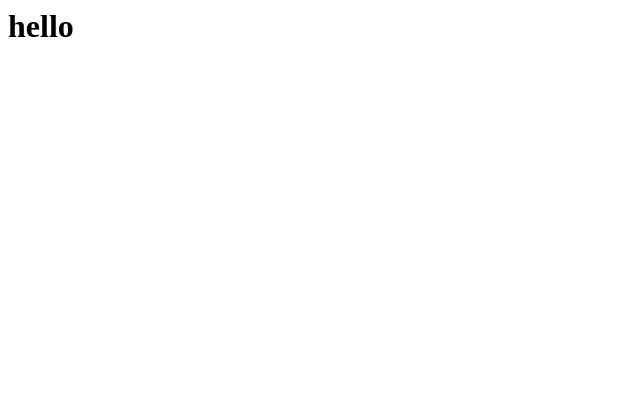
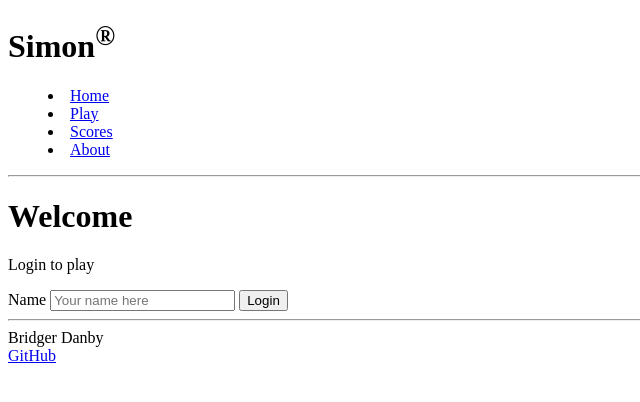
Before and after one commit to bridgerdanby/simon, a plain HTML site: page index.html in a window 1280 px wide. Shown: the whole page, without its empty margins (0-640 px from the left). Drawn offline with Linux system fonts and the light colour scheme.

Commit message:
finished index.html

```diff
--- a/index.html
+++ b/index.html
@@ -1 +1,42 @@
-<h1>hello</h1>
+<!DOCTYPE html>
+<html lang="en">
+    <head>
+        <meta charset="UTF-8" />
+        <!--dont scale automatically-->
+        <meat name=""viewport" content=""width=device-width, initial-scale="1.0" />
+        <title>Simon</title>
+        <link rel="icon" href="favicon.ico" />
+    </head>
+    <body>
+        <header>
+            <h1>Simon<sup>&reg;</sup></h1>
+
+            <nav>
+                <menu>
+                    <li><a href="index.html">Home</a></li>
+                    <li><a href="play.html">Play</a></li>
+                    <li><a href="scores.html">Scores</a></li>
+                    <li><a href="about.html">About</a></li>
+                </menu>
+            </nav>
+
+            <hr />
+        </header>
+
+        <main>
+            <h1>Welcome</h1>
+            <p>Login to play</p>
+            <form method="get" action="play.html">
+                <label for="name">Name</label>
+                <input type="text" id="name" placeholder="Your name here" />
+                <button type="submit">Login</button>
+            </form>
+        </main>
+        <footer>
+            <hr />
+            <span class=""text-reset>Bridger Danby</span>
+            <br />
+            <a href="https://github.com/bridgerdanby/simon">GitHub</a>
+        </footer>
+    </body>
+</html>
```
